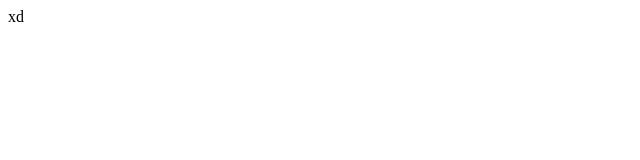
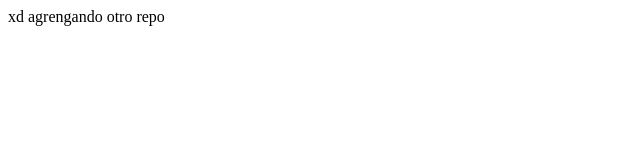
Before and after one commit to jorshua1/repoINEM, a plain HTML site: page index.html in a window 1280 px wide. Shown: the whole page, without its empty margins (0-640 px from the left). Drawn offline with Linux system fonts and the light colour scheme.

Commit message:
segundo commit

```diff
--- a/index.html
+++ b/index.html
@@ -8,5 +8,6 @@
 </head>
 <body>
     <span>xd</span>
+    <span>agrengando otro repo</span>
 </body>
 </html>
```
